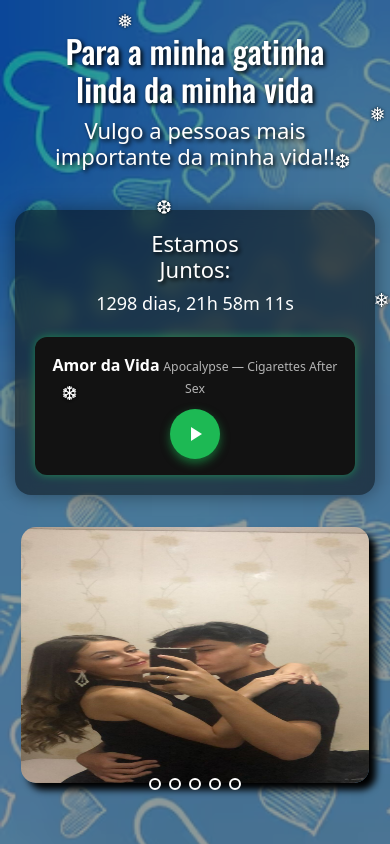
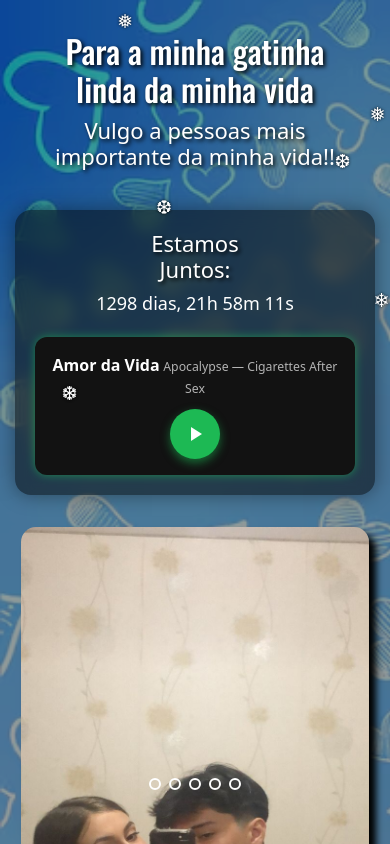
Before and after one commit to correa-tech/Site-para-a-minha-gatinha, a plain HTML site: page index.html in a window 390 px wide. Shown: the top 844 px of the page. Drawn offline with nearby package versions, Linux system fonts and the light colour scheme.

Commit message:
espero que tenha dado certo

```diff
--- a/index.css
+++ b/index.css
@@ -296,7 +296,7 @@ img {
   }
 
   .content {
-    height: 20rem;
+    height: 25rem;
     width: 90%;
     top: 65%;
   }
@@ -335,7 +335,7 @@ img {
   }
 
   .content {
-    height: 16rem;
+    height: 40rem;
     width: 95%;
   }
 
```
